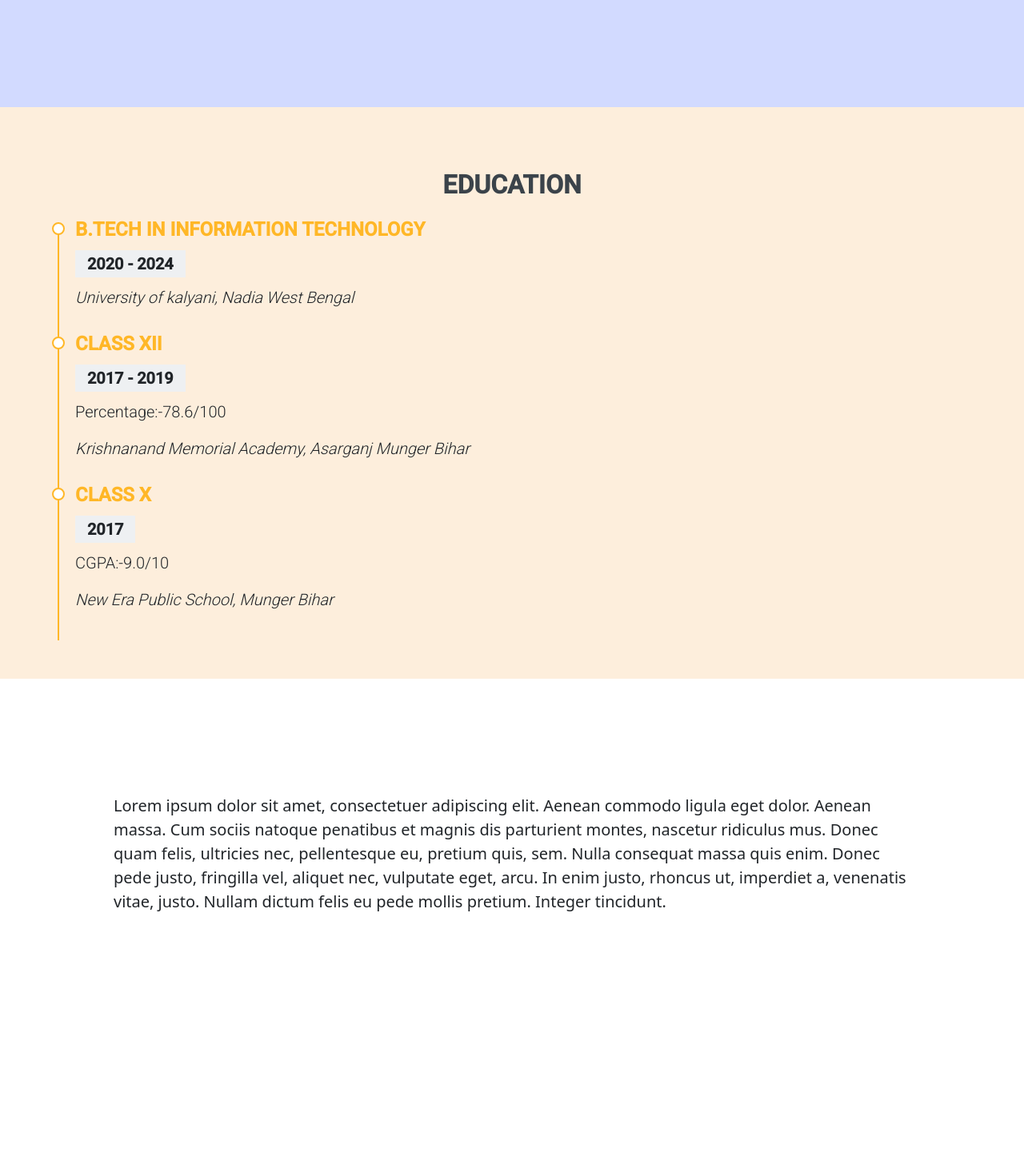
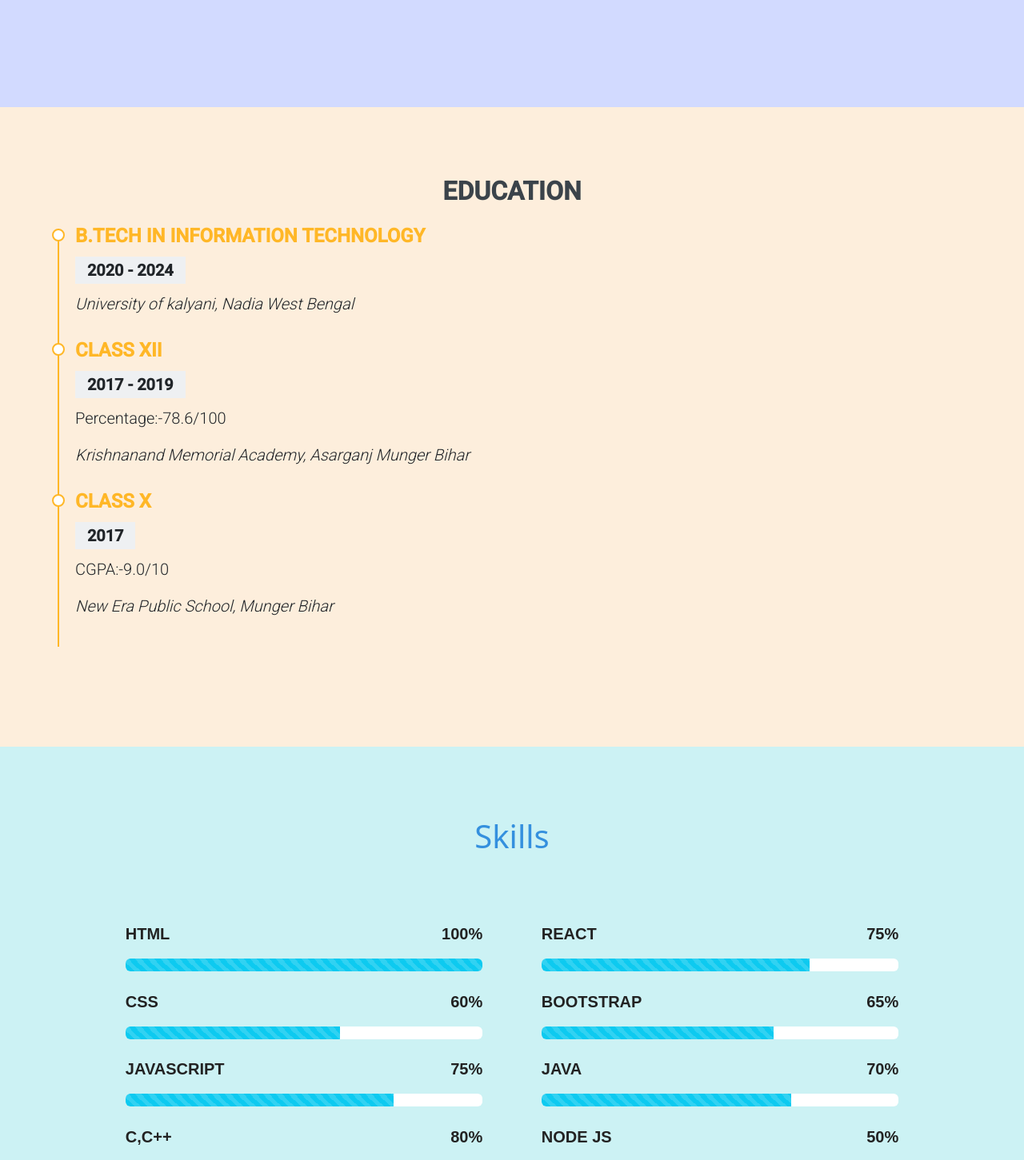
Before and after one commit to rayan25nov/Portfolio, a React (Create React App) app: page / in a window 1280 px wide. Shown: the part 740-2191 px from the top of the page at 80% size. Built offline with nearby package versions, Linux system fonts and the light colour scheme.

Commit message:
4th commmit

```diff
--- a/package.json
+++ b/package.json
@@ -3,7 +3,6 @@
   "version": "0.1.0",
   "private": true,
   "dependencies": {
-    "@fontsource/roboto": "^4.5.8",
     "@testing-library/jest-dom": "^5.16.5",
     "@testing-library/react": "^13.4.0",
     "@testing-library/user-event": "^13.5.0",
--- a/src/components/Education.js
+++ b/src/components/Education.js
@@ -6,8 +6,12 @@ import Styles from "../styles/Style.module.css";
 
 const Education = () => {
   return (
-    <Container fluid id="education" className={`${Styles.content} ${"py-5"}`}>
-      <Row className="text-center text-md-start mx-5 lead">
+    <Container
+      fluid
+      id="education"
+      className={`${Styles.content} ${"py-5"} ${"vh-100"}`}
+    >
+      <Row className="text-center text-md-start mx-5 lead py-2">
         <Col pt={5}>
           <div className={Styles.sectionTitle}>
             <h2>Education</h2>
--- a/src/components/Home.js
+++ b/src/components/Home.js
@@ -4,32 +4,26 @@ import Row from "react-bootstrap/Row";
 import Col from "react-bootstrap/Col";
 import Image from "react-bootstrap/Image";
 import profile from "../assets/profile.jpg";
-import "@fontsource/roboto";
+import Styles from "../styles/Style.module.css";
 
 const Home = () => {
   return (
     <Container
       fluid
-      className="pt-5 vh-100"
+      className={`${Styles.home} ${"vh-100"} ${"pt-5"}`}
       id="home"
-      style={{ background: "#D2DAFF", color: "#6F38C5" }}
     >
       <Row
-        className="justify-content-center align-items-center pt-5"
-        style={{ background: "#D2DAFF", color: "#6F38C5" }}
+        className={`${"justify-content-center"} ${"align-items-center"} ${"vh-100"}`}
       >
-        <Col xs={5} start={50} className="text-center justify-content-end pb-3">
-          <Image
-            fluid
-            src={profile}
-            alt="profile"
-            style={{
-              borderRadius: "50%",
-              border: "5px solid #9C9EFE",
-            }}
-          />
+        <Col
+          xs={5}
+          start={50}
+          className={`${"text-center"} ${"justify-content-end"}`}
+        >
+          <Image fluid src={profile} alt="profile" className={Styles.image} />
         </Col>
-        <Col md={5} className="text-center text-md-start mx-5">
+        <Col sm={5} className="text-center text-md-start mx-5">
           <h1>Hi I'm</h1>
           <p className="display-2">Rayan Ahmad</p>
           <p className="my-5 lead fs-4" style={{ fontFamily: "roboto" }}>
--- a/src/components/Skills.js
+++ b/src/components/Skills.js
@@ -1,21 +1,134 @@
 import React from "react";
 import Container from "react-bootstrap/Container";
 import Row from "react-bootstrap/Row";
+import Col from "react-bootstrap/Col";
+import Styles from "../styles/Style.module.css";
+import ProgressBar from "react-bootstrap/ProgressBar";
 
 const Skills = () => {
   return (
-    <Container id="skills" className="mt-5 pt-5 vh-100">
-      <Row className="text-center text-md-start mx-5">
-        <p className="my-5 lead">
-          Lorem ipsum dolor sit amet, consectetuer adipiscing elit. Aenean
-          commodo ligula eget dolor. Aenean massa. Cum sociis natoque penatibus
-          et magnis dis parturient montes, nascetur ridiculus mus. Donec quam
-          felis, ultricies nec, pellentesque eu, pretium quis, sem. Nulla
-          consequat massa quis enim. Donec pede justo, fringilla vel, aliquet
-          nec, vulputate eget, arcu. In enim justo, rhoncus ut, imperdiet a,
-          venenatis vitae, justo. Nullam dictum felis eu pede mollis pretium.
-          Integer tincidunt.
-        </p>
+    <Container
+      fluid
+      id="skills"
+      className={`${"py-5"} ${"vh-100"} ${Styles.skills} ${"mx-auto"}`}
+    >
+      <Row>
+        <div className={`${Styles.skillsTitle}`}>
+          <h2 className="fs-1">Skills</h2>
+        </div>
+      </Row>
+      <Row
+        className={`${"lead"} ${"px-3"} ${"justify-content-center"} ${"align-items-center"}`}
+      >
+        <Col lg={5} xs={12}>
+          <div className={Styles.progress}>
+            <span>
+              HTML <i className={Styles.val}>100%</i>
+            </span>
+
+            <ProgressBar
+              className={`${"bg-white"}`}
+              now={100}
+              animated
+              variant="info"
+            />
+          </div>
+
+          <div className={Styles.progress}>
+            <span>
+              CSS <i className={Styles.val}>60%</i>
+            </span>
+            <div>
+              <ProgressBar
+                className="bg-white"
+                animated
+                variant="info"
+                now={60}
+              />
+            </div>
+          </div>
+
+          <div className={Styles.progress}>
+            <span>
+              JavaScript <i className={Styles.val}>75%</i>
+            </span>
+
+            <ProgressBar
+              className="bg-white"
+              animated
+              variant="info"
+              now={75}
+            />
+          </div>
+
+          <div className={Styles.progress}>
+            <span>
+              C,C++ <i className={Styles.val}>80%</i>
+            </span>
+
+            <ProgressBar
+              className="bg-white"
+              my={5}
+              animated
+              variant="info"
+              now={80}
+            />
+          </div>
+        </Col>
+
+        <Col lg={5} xs={12}>
+          <div className={Styles.progress}>
+            <span>
+              REACT <i className={Styles.val}>75%</i>
+            </span>
+
+            <ProgressBar
+              className="bg-white"
+              animated
+              variant="info"
+              now={75}
+            />
+          </div>
+
+          <div className={Styles.progress}>
+            <span>
+              BOOTSTRAP <i className={Styles.val}>65%</i>
+            </span>
+
+            <ProgressBar
+              className="bg-white"
+              animated
+              variant="info"
+              now={65}
+            />
+          </div>
+
+          <div className={Styles.progress}>
+            <span>
+              JAVA <i className={Styles.val}>70%</i>
+            </span>
+
+            <ProgressBar
+              className="bg-white"
+              animated
+              variant="info"
+              now={70}
+            />
+          </div>
+
+          <div className={Styles.progress}>
+            <span>
+              NODE JS <i className={Styles.val}>50%</i>
+            </span>
+
+            <ProgressBar
+              className="bg-white"
+              animated
+              variant="info"
+              now={50}
+            />
+          </div>
+        </Col>
       </Row>
     </Container>
   );
--- a/src/styles/Style.module.css
+++ b/src/styles/Style.module.css
@@ -4,12 +4,32 @@
   padding: 0;
   box-sizing: border-box;
 }
-/* ////////////////////////////////////////////////// */
+@media (max-width: 540px) {
+  .content,
+  .home,
+  .skills {
+    overflow-y: scroll;
+  }
+}
+/* /////////////////////////////////////////////////////////////////////////////// */
+/* Home */
+/* /////////////////////////////////////////////////////////////////////////////// */
+.home {
+  background-color: #d2daff;
+  color: #6f38c5;
+}
+.image {
+  border-radius: 50%;
+  border: 5px solid #9c9efe;
+}
+/* //////////////////////////////////////////////////////////////////////////////// */
 /* Education */
+/* //////////////////////////////////////////////////////////////////////////////// */
 .content {
   font-family: "roboto";
   background-color: #fdeedc;
 }
+
 .sectionTitle {
   text-align: center;
   padding: 30px 0 10px;
@@ -59,3 +79,38 @@
   background: #fff;
   border: 2px solid #ffb727;
 }
+
+/*--------------------------------------------------------------
+# Skills
+--------------------------------------------------------------*/
+.skills {
+  background-color: #ccf2f4;
+  color: #3490de;
+}
+.skillsTitle {
+  text-align: center;
+  padding: 40px;
+  position: relative;
+}
+.progress {
+  height: 60px;
+  display: block;
+  background: none;
+  border-radius: 0;
+  margin: 5%;
+}
+
+.progress span {
+  padding: 10px 0;
+  margin: 0 0 6px 0;
+  text-transform: uppercase;
+  display: block;
+  font-weight: 600;
+  font-family: "Poppins", sans-serif;
+  color: #222222;
+}
+
+.val {
+  float: right;
+  font-style: normal;
+}
```
Also changed, not shown: 1 other file (tests, documents, lock files or other folders).
